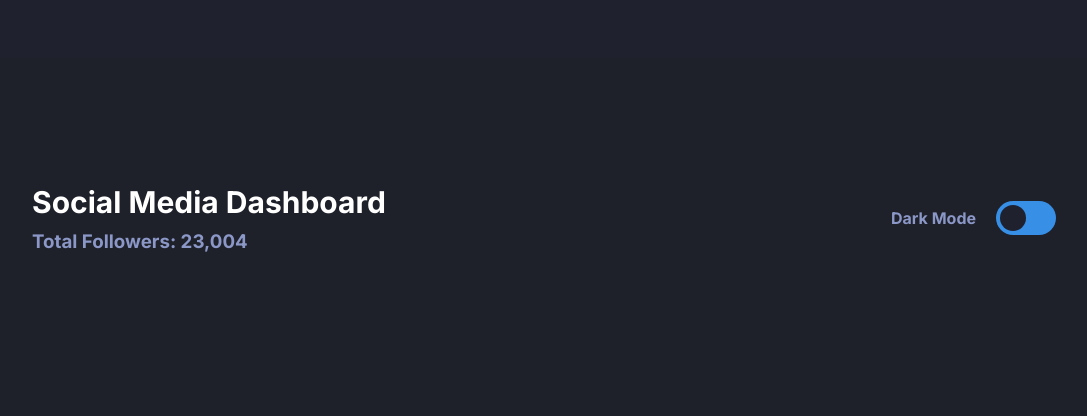
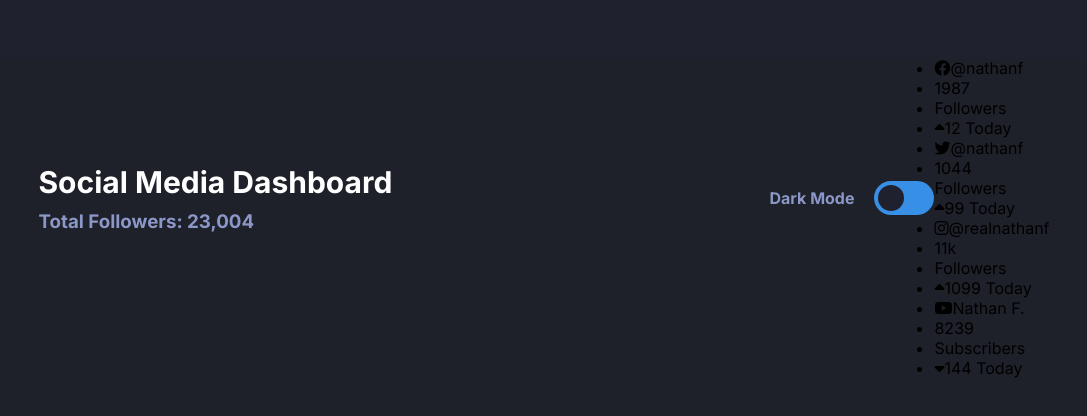
Before and after one commit to lkiryu/social-media-dashboard-with-theme-switcher, a React (Create React App) app: page / in a window 1280 px wide. Shown: the part 182-598 px from the top of the page, without its empty margins (96-1183 px from the left). Built offline with nearby package versions, Linux system fonts and the light colour scheme.

Commit message:
followers component add

```diff
--- a/public/index.html
+++ b/public/index.html
@@ -9,6 +9,7 @@
   <meta name="description" content="Web site created using create-react-app" />
   <link rel="apple-touch-icon" href="%PUBLIC_URL%/logo192.png" />
   <link rel="manifest" href="%PUBLIC_URL%/manifest.json" />
+  <link rel="stylesheet" href="https://cdnjs.cloudflare.com/ajax/libs/font-awesome/6.3.0/css/all.min.css">
   <title>Social media dashboard with theme switcher</title>
 </head>
 
--- /dev/null
+++ b/src/components/allFollowers/allFollowers.js
@@ -0,0 +1,15 @@
+import React from "react";
+import Followers from "../followers/followers";
+
+const AllFollowers = () => {
+    return(
+        <div className="allFollowers dark">
+            <Followers social='facebook' user='@nathanf' total='1987' text='Followers' caret='up' today='12'/>
+            <Followers social='twitter' user='@nathanf' total='1044' text='Followers' caret='up' today='99'/>
+            <Followers social='instagram' user='@realnathanf' total='11k' text='Followers' caret='up' today='1099'/>
+            <Followers social='youtube' user='Nathan F.' total='8239' text='Subscribers' caret='down' today='144'/>
+        </div>
+    )
+}
+
+export default AllFollowers
--- a/src/components/dashboard/dashboard.js
+++ b/src/components/dashboard/dashboard.js
@@ -1,5 +1,6 @@
 import React from "react";
 import Header from "../header/header";
+import AllFollowers from "../allFollowers/allFollowers";
 
 import './dashboard.css'
 
@@ -7,7 +8,7 @@ const Dashboard = () => {
     return (
         <div className="dashboard dark">
             <Header/>
-            <section className="allFollowers"></section>
+            <AllFollowers/>
             <section className="overview"></section>
         </div>
     )
--- /dev/null
+++ b/src/components/followers/followers.js
@@ -0,0 +1,16 @@
+import React from "react";
+
+const Followers = (props) =>{
+    return(
+        <div className="Followers">
+            <ul>
+                <li className="user"><i className={'fa-brands fa-'+props.social}></i>{props.user}</li>
+                <li className="total">{props.total}</li>
+                <li className="text">{props.text}</li>
+                <li className="today"><i className={"fa-solid fa-caret-"+props.caret}></i>{props.today} Today</li>
+            </ul>
+        </div>
+    )
+}
+
+export default Followers
--- a/src/components/header/header.css
+++ b/src/components/header/header.css
@@ -2,6 +2,7 @@
     display: flex;
     justify-content: space-between;
     align-items: center;
-    width: 80vw;
+    width: 70vw;
     height: 20vh;
+    margin-bottom: 40px;
 }
```
